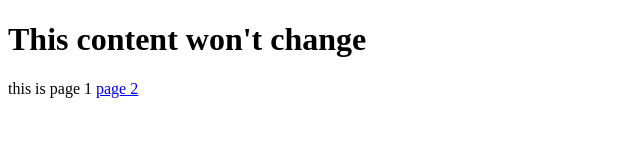
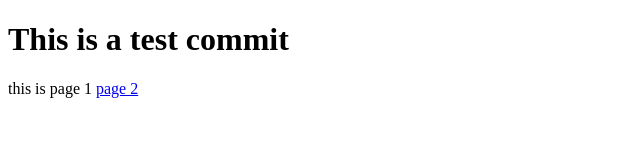
Before and after one commit to BenjaminSmallwood/BenjaminSmallwood.github.io, a plain HTML site: page index.html in a window 1280 px wide. Shown: the whole page, without its empty margins (0-640 px from the left). Drawn offline with Linux system fonts and the light colour scheme.

Commit message:
Test commit

```diff
--- a/index.html
+++ b/index.html
@@ -8,7 +8,7 @@
 </head>
 <body>
     <header>
-      <h1>This content won't change</h1>
+      <h1>This is a test commit</h1>
     </header>
     <main>
         <p>this is page 1 <a href="/page2.html">page 2</a></p>
```
